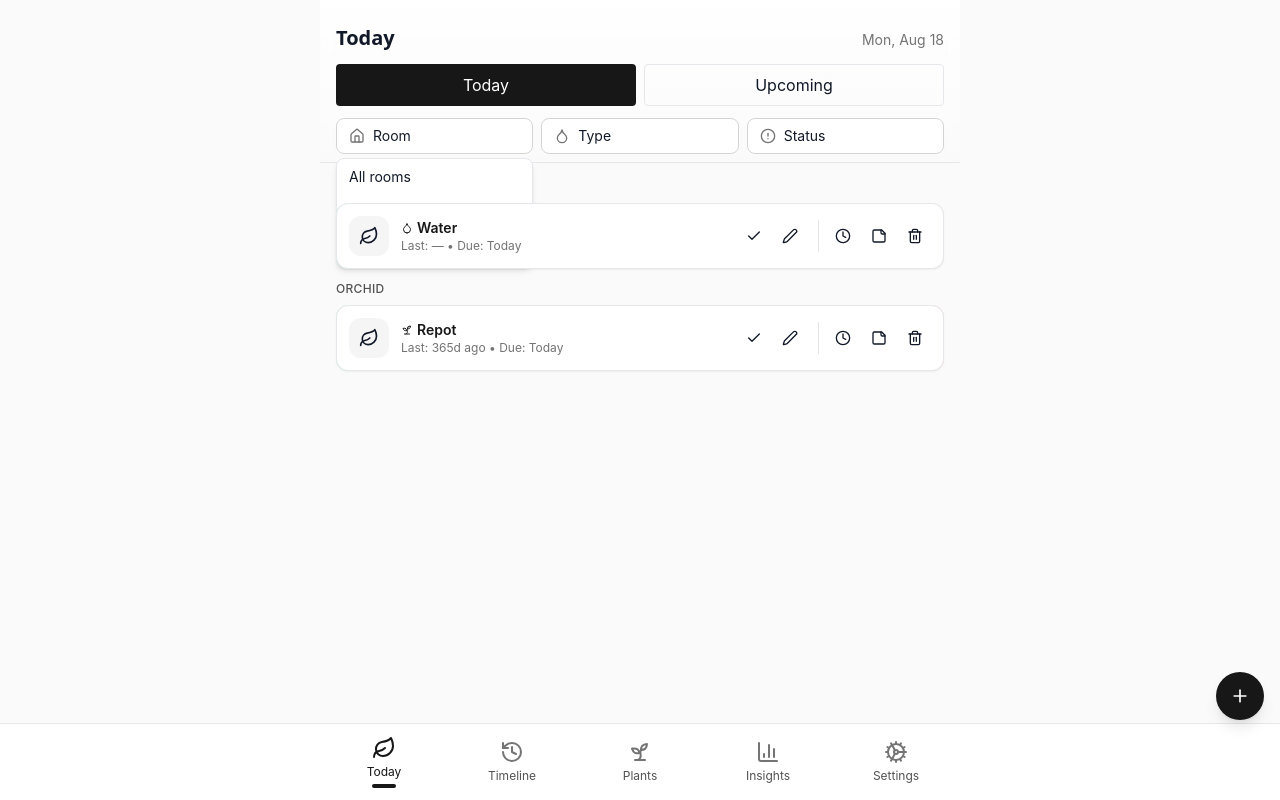
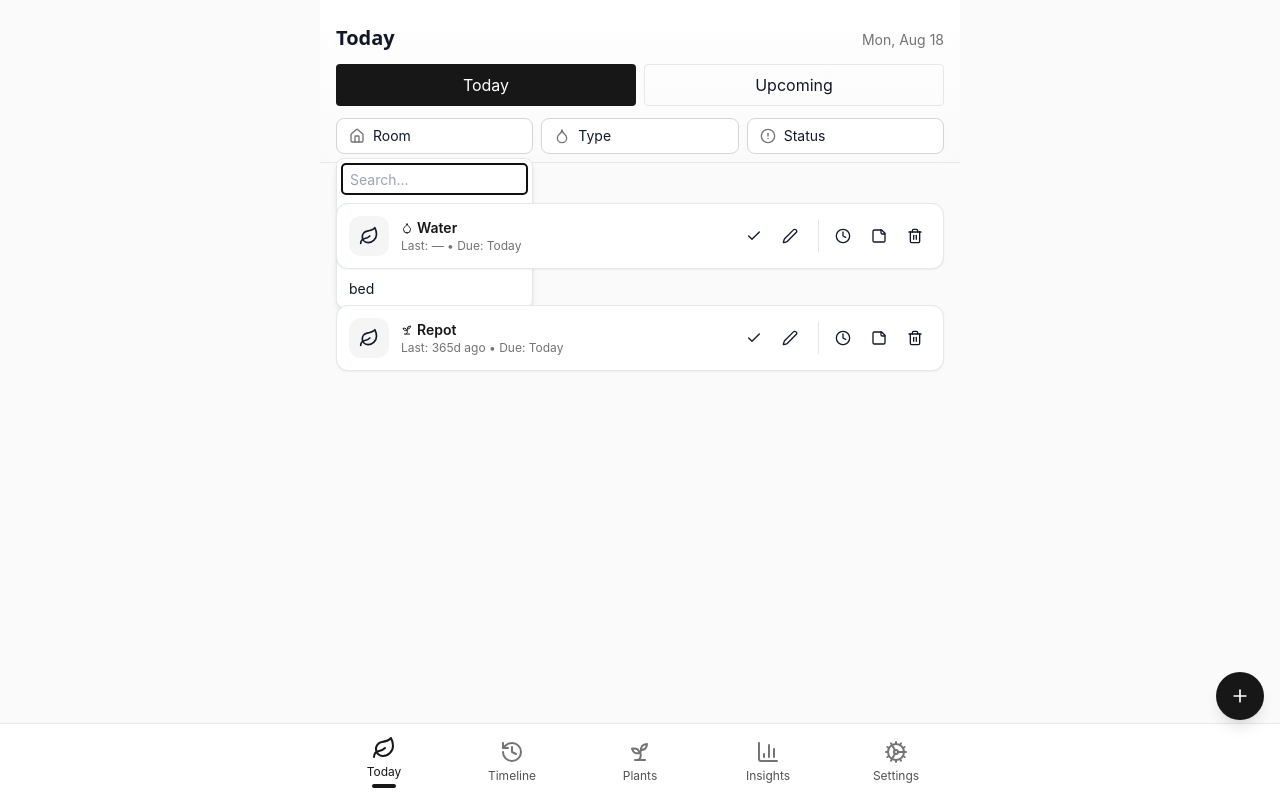
Before and after one commit to osmond/kaymaria, a Next.js app: page /app in a window 1280 px wide. Both pictures are taken after a click on the button "Room". Built offline with nearby package versions, Linux system fonts and the light colour scheme; a web font is replaced by a local one.

Commit message:
feat: add searchable select

```diff
--- a/app/app/AppShell.tsx
+++ b/app/app/AppShell.tsx
@@ -555,7 +555,7 @@ export default function AppShell({ initialView }:{ initialView?: "today"|"timeli
                   <Home className="h-4 w-4 text-neutral-500" />
                   <SelectValue placeholder="Room" />
                 </SelectTrigger>
-                <SelectContent>
+                <SelectContent searchable>
                   <SelectItem value="">All rooms</SelectItem>
                   {rooms.map((r) => (
                     <SelectItem key={r} value={r}>
@@ -572,7 +572,7 @@ export default function AppShell({ initialView }:{ initialView?: "today"|"timeli
                   <Droplet className="h-4 w-4 text-neutral-500" />
                   <SelectValue placeholder="Type" />
                 </SelectTrigger>
-                <SelectContent>
+                <SelectContent searchable>
                   <SelectItem value="">All task types</SelectItem>
                   {types.map((t) => (
                     <SelectItem key={t} value={t}>
--- a/components/ui/select.tsx
+++ b/components/ui/select.tsx
@@ -8,6 +8,8 @@ type Ctx = {
   setOpen: (v: boolean) => void;
   selectedLabel?: string;
   setSelectedLabel: (s?: string) => void;
+  search: string;
+  setSearch: (s: string) => void;
 };
 const SelectCtx = React.createContext<Ctx | null>(null);
 
@@ -28,6 +30,10 @@ export function Select({
 
   const [open, setOpen] = React.useState(false);
   const [selectedLabel, setSelectedLabel] = React.useState<string | undefined>(undefined);
+  const [search, setSearch] = React.useState("");
+  React.useEffect(() => {
+    if (!open) setSearch("");
+  }, [open]);
 
   const change = (v: string, label?: string) => {
     if (!isControlled) setInternal(v);
@@ -46,6 +52,8 @@ export function Select({
           setOpen,
           selectedLabel,
           setSelectedLabel,
+          search,
+          setSearch,
         }}
       >
         {children}
@@ -92,14 +100,28 @@ export function SelectValue({
 export function SelectContent({
   className = "",
   children,
+  searchable = false,
 }: {
   className?: string;
   children: React.ReactNode;
+  searchable?: boolean;
 }) {
   const ctx = React.useContext(SelectCtx);
   if (!ctx || !ctx.open) return null;
   return (
     <div className={`absolute z-50 mt-1 w-full rounded-lg border bg-white shadow-md ${className}`}>
+      {searchable && (
+        <div className="p-1">
+          <input
+            type="text"
+            value={ctx.search}
+            onChange={(e) => ctx.setSearch(e.target.value)}
+            className="h-8 w-full rounded border px-2 text-sm"
+            placeholder="Search..."
+            autoFocus
+          />
+        </div>
+      )}
       {children}
     </div>
   );
@@ -120,6 +142,12 @@ export function SelectItem({
     typeof children === "string"
       ? children
       : (Array.isArray(children) ? children.find((c) => typeof c === "string") : null) || undefined;
+  const matches =
+    !ctx.search ||
+    (label ?? value)
+      .toLowerCase()
+      .includes(ctx.search.toLowerCase());
+  if (!matches) return null;
 
   return (
     <button
```
